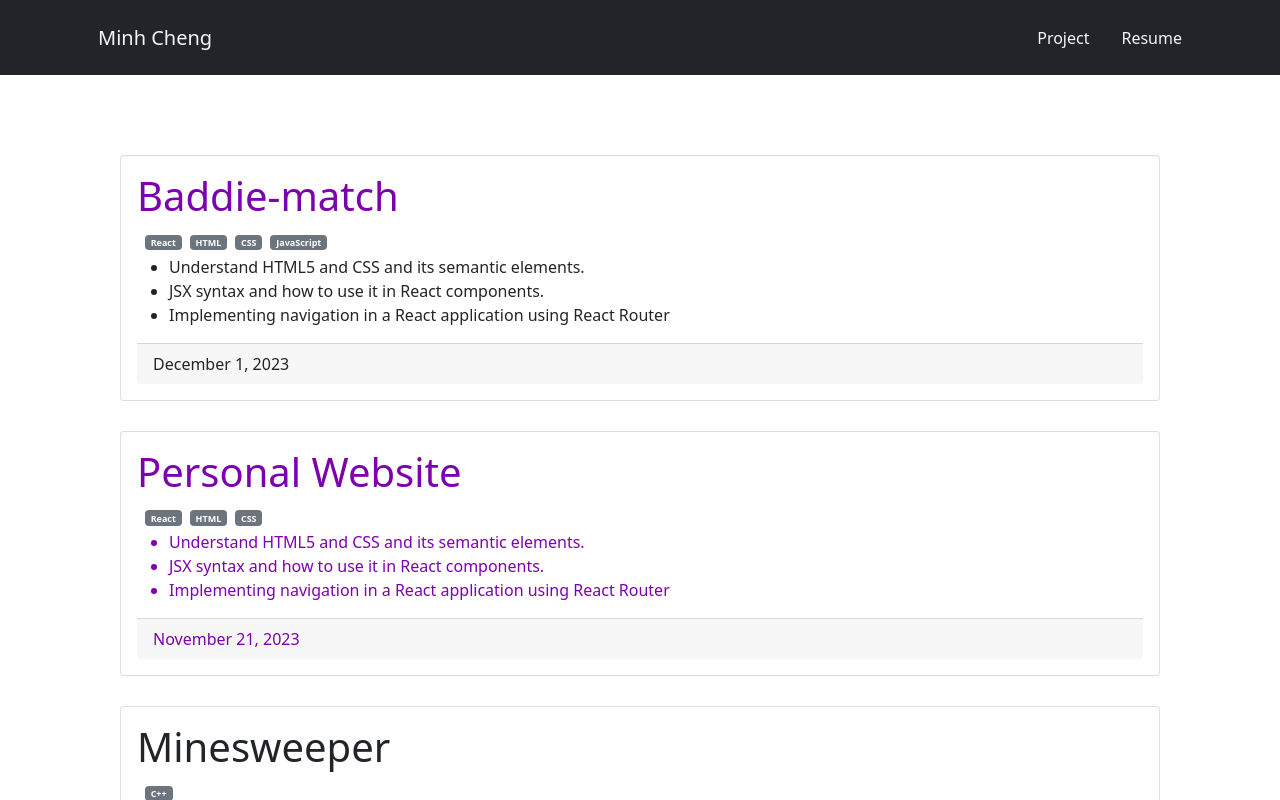
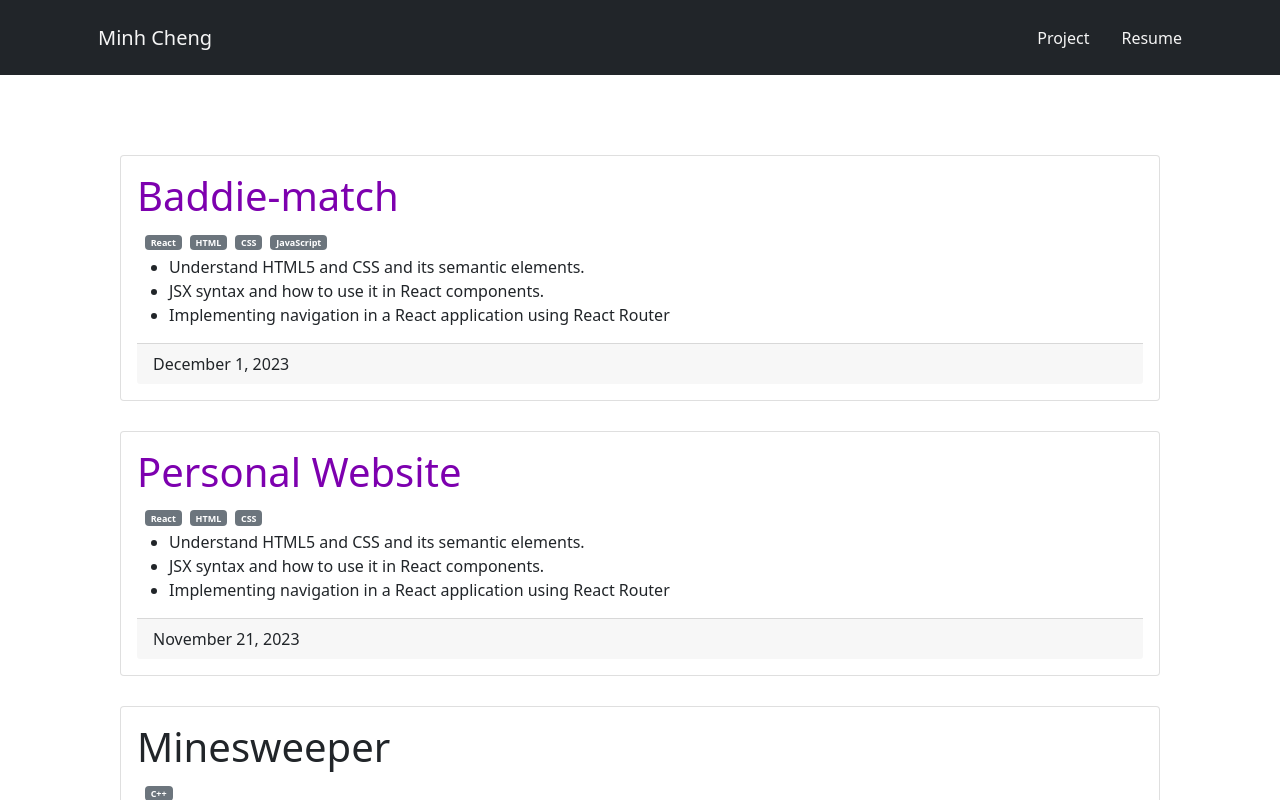
Before and after one commit to MINHCheng/website, a React (Create React App) app: page /project in a window 1280 px wide. Shown: the top 800 px of the page. Built offline with nearby package versions, Linux system fonts and the light colour scheme.

Commit message:
link edit

```diff
--- a/src/components/Project.js
+++ b/src/components/Project.js
@@ -27,10 +27,11 @@ const Project = () => {
                         <Card.Footer>December 1, 2023</Card.Footer>
                     </CardBody>
                 </Card>
-                <Link to="https://github.com/MINHCheng/website" style={{ textDecoration: 'none', color: '#7D00AF' }}>
                 <Card className="ProjCard">
                     <CardBody>
+                        <Link to="https://github.com/MINHCheng/website" style={{ textDecoration: 'none', color: '#7D00AF' }}>
                             <h1 className="">Personal Website</h1>
+                        </Link >
                         <div className="badge">
                             <Badge bg="secondary">React</Badge>
                             <Badge bg="secondary">HTML</Badge>
@@ -44,7 +45,6 @@ const Project = () => {
                         <Card.Footer>November 21, 2023</Card.Footer>
                     </CardBody>
                 </Card>
-                </Link >
                 <Card className="ProjCard">
                     <CardBody>
                         <h1 className="">Minesweeper</h1>
```
Lines whose indentation alone changed are shown as unchanged.
